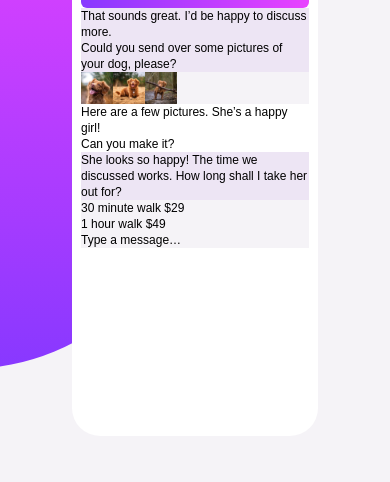
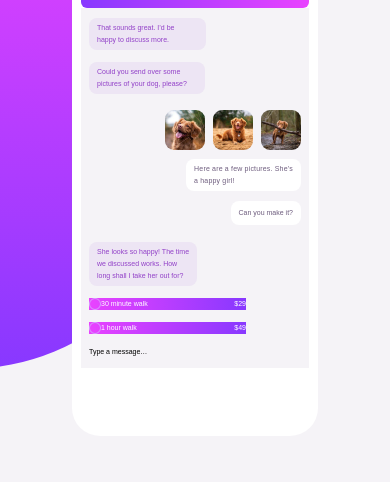
Before and after one commit to felipetn1989/chat-app-css-illustration-master, a plain HTML site: page src/index.html in a window 390 px wide. Shown: the part 133-615 px from the top of the page. Drawn offline with nearby package versions, Linux system fonts and the light colour scheme.

Commit message:
mobile  design

```diff
--- a/src/index.html
+++ b/src/index.html
@@ -1,73 +1,152 @@
 <!DOCTYPE html>
 <html lang="en">
   <head>
-  <meta charset="UTF-8">
-  <meta name="viewport" content="width=device-width, initial-scale=1.0"> <!-- displays site properly based on user's device -->
+    <meta charset="UTF-8" />
+    <meta name="viewport" content="width=device-width, initial-scale=1.0" />
+    <!-- displays site properly based on user's device -->
 
-  <link rel="icon" type="image/png" sizes="32x32" href="./images/favicon-32x32.png">
+    <link
+      rel="icon"
+      type="image/png"
+      sizes="32x32"
+      href="./images/favicon-32x32.png"
+    />
 
     <title>Frontend Mentor | Chat App CSS Illustration Master</title>
 
-  <link rel="stylesheet" href="../dist/output.css">
+    <link rel="stylesheet" href="../dist/output.css" />
   </head>
   <body class="bg-[#f5f3f7]">
-
     <header class="relative">
-    <div class="background block w-3/4 h-[31.375rem] rounded-br-[230px] translate-x-[-33%]"></div>
-    <div class="absolute top-16 left-1/2 translate-x-[-50%] block bg-white w-[15.375rem] h-[31.5625rem] rounded-[1.75rem] py-[0.6875rem] px-[0.5625rem] text-xs">
-      <div class="phone_top_bg flex flex-col items-center h-[4.125rem] rounded-t-[1.1875rem] rounded-b-md px-3">
+      <div
+        class="background block w-3/4 h-[31.375rem] rounded-br-[230px] translate-x-[-33%]"
+      ></div>
+      <div
+        class="absolute top-16 left-1/2 translate-x-[-50%] block bg-white w-[15.375rem] h-[31.5625rem] rounded-[1.75rem] py-[0.6875rem] px-[0.5625rem] text-xs"
+      >
+        <div
+          class="phone_top_bg flex flex-col items-center h-[4.125rem] rounded-t-[1.1875rem] rounded-b-md px-3"
+        >
           <div class="bg-white block w-32 h-[1.0625rem] rounded-b-xl"></div>
           <div class="w-full flex justify-between items-center pt-2.5">
             <div class="flex items-center gap-[0.3125rem]">
-            <img class="w-3" src="../images/chevron-back-outline.svg" alt="Back icon">
-            <img class="w-6 rounded-full border border-white" src="../images/avatar.jpg" alt="Headshot of Samuel Green">
+              <img
+                class="w-3"
+                src="../images/chevron-back-outline.svg"
+                alt="Back icon"
+              />
+              <img
+                class="w-6 rounded-full border border-white"
+                src="../images/avatar.jpg"
+                alt="Headshot of Samuel Green"
+              />
               <div class="flex flex-col">
-              <span class="text-white font-bold text-[0.625rem] tracking-tighter">Samuel Green</span>
-              <span class="text-[#d89eff] text-[0.4375rem] leading-3 tracking-wide">Available to Walk</span>
+                <span
+                  class="text-white font-bold text-[0.625rem] tracking-tighter"
+                  >Samuel Green</span
+                >
+                <span
+                  class="text-[#d89eff] text-[0.4375rem] leading-3 tracking-wide"
+                  >Available to Walk</span
+                >
               </div>
             </div>
             <span class="text-white">&#8942;</span>
           </div>
         </div>
 
-      <div class="bg-[#f5f3f7]">
-        <div class="bg-[#ede5f4]">That sounds great. I’d be happy to discuss more.</div>
-        <div class="bg-[#ede5f4]">Could you send over some pictures of your dog, please?</div>
+        <div
+          class="grid gap-3 bg-[#f5f3f7] text-[0.4375rem] px-2 py-2.5 leading-3"
+        >
+          <div
+            class="bg-[#ede5f4] text-[#9241c8] px-2 py-1 w-fit rounded-lg pr-8"
+          >
+            That sounds great. I’d be <br />
+            happy to discuss more.
+          </div>
+          <div
+            class="bg-[#ede5f4] text-[#9241c8] px-2 py-1 w-fit rounded-lg pr-[1.125rem]"
+          >
+            Could you send over some <br />
+            pictures of your dog, please?
+          </div>
+          <div class="flex gap-2 place-self-end mt-1">
+            <img
+              class="w-10 rounded-[0.5625rem]"
+              src="../images/dog-image-1.jpg"
+              alt="Picture showing the face of a happy dog"
+            />
+            <img
+              class="w-10 rounded-[0.5625rem]"
+              src="../images/dog-image-2.jpg"
+              alt="Picture of a dog from a distance"
+            />
+            <img
+              class="w-10 rounded-[0.5625rem]"
+              src="../images/dog-image-3.jpg"
+              alt="Picture of a small dog holding a stick in it's mouth"
+            />
+          </div>
+          <div
+            class="bg-white text-[#6e5d7e] px-2 py-1 w-fit rounded-lg place-self-end translate-y-[-0.1875rem] tracking-wide"
+          >
+            Here are a few pictures. She’s <br />
+            a happy girl!
+          </div>
+          <div
+            class="bg-white text-[#6e5d7e] px-2 py-1.5 w-fit rounded-lg place-self-end translate-y-[-0.3125rem]"
+          >
+            Can you make it?
+          </div>
+          <div class="bg-[#ede5f4] text-[#9241c8] px-2 py-1 w-fit rounded-lg">
+            She looks so happy! The time <br />
+            we discussed works. How <br />
+            long shall I take her out for?
+          </div>
+          <div class="walk_time flex justify-between items-center text-white w-[9.8125rem]">
             <div class="flex">
-          <img class="w-8" src="../images/dog-image-1.jpg" alt="Picture showing the face of a happy dog">
-          <img class="w-8" src="../images/dog-image-2.jpg" alt="Picture of a dog from a distance">
-          <img class="w-8" src="../images/dog-image-3.jpg" alt="Picture of a small dog holding a stick in it's mouth">
+              <div class="w-3 h-3 border border-[#d89eff] rounded-full"></div>
+              <span>30 minute walk</span>
+            <div></div></div>
+            <span>$29</span>
           </div>
-        <div class="bg-white">Here are a few pictures. She’s a happy girl!</div>
-        <div class="bg-white">Can you make it?</div>
-        <div class="bg-[#ede5f4]">She looks so happy! The time we discussed works. How long shall I take her out for?</div>
-        <div>
-          30 minute walk
-          $29
+          <div class="walk_time flex justify-between items-center text-white w-[9.8125rem]">
+            <div class="flex">
+              <div class="w-3 h-3 border border-[#d89eff] rounded-full"></div>
+              <span>1 hour walk</span>
             </div>
-        <div>
-          1 hour walk
-          $49
+            <span>$49</span>
           </div>
           <div>Type a message…</div>
         </div>
-
       </div>
     </header>
 
     <main class="mt-32 text-center px-7">
-    <h1 class="text-[2.3125rem] text-[#3e2753] font-bold tracking-tighter mb-5">Simple booking</h1>
+      <h1
+        class="text-[2.3125rem] text-[#3e2753] font-bold tracking-tighter mb-5"
+      >
+        Simple booking
+      </h1>
       <p class="tracking-tight leading-7 text-[#a39daa]">
-      Stay in touch with our dog walkers through the chat interface. This makes it easy to
-      discuss arrangements and make bookings. Once the walk has been completed you can rate
-      your walker and book again all through the chat.
+        Stay in touch with our dog walkers through the chat interface. This
+        makes it easy to discuss arrangements and make bookings. Once the walk
+        has been completed you can rate your walker and book again all through
+        the chat.
       </p>
     </main>
 
     <footer class="attribution mt-4">
-    Challenge by <a href="https://www.frontendmentor.io?ref=challenge" target="_blank">Frontend Mentor</a>.
-    Coded by <a href="https://github.com/felipetn1989" target="_blank">Felipe Thomé</a>.
+      Challenge by
+      <a href="https://www.frontendmentor.io?ref=challenge" target="_blank"
+        >Frontend Mentor</a
+      >. Coded by
+      <a href="https://github.com/felipetn1989" target="_blank">Felipe Thomé</a
+      >.
     </footer>
   </body>
-<script type="module" src="https://unpkg.com/ionicons@5.5.2/dist/ionicons/ionicons.esm.js"></script>
+  <script
+    type="module"
+    src="https://unpkg.com/ionicons@5.5.2/dist/ionicons/ionicons.esm.js"
+  ></script>
 </html>
--- a/src/input.css
+++ b/src/input.css
@@ -51,6 +51,14 @@ body {
     );
 }
 
+.walk_time {
+        background-image: linear-gradient(
+        to left,
+        var(--Light-Violet),
+        var(--Light-Magenta)
+    );
+}
+
 .attribution {
   font-size: 0.6875rem;
   text-align: center;
```
Also changed, not shown: dist/output.css. Lines whose indentation alone changed are shown as unchanged.
